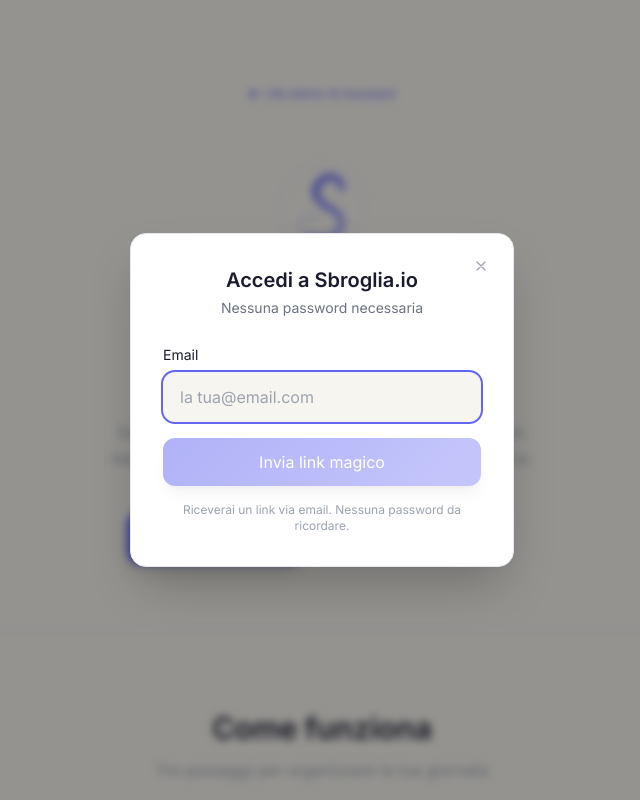
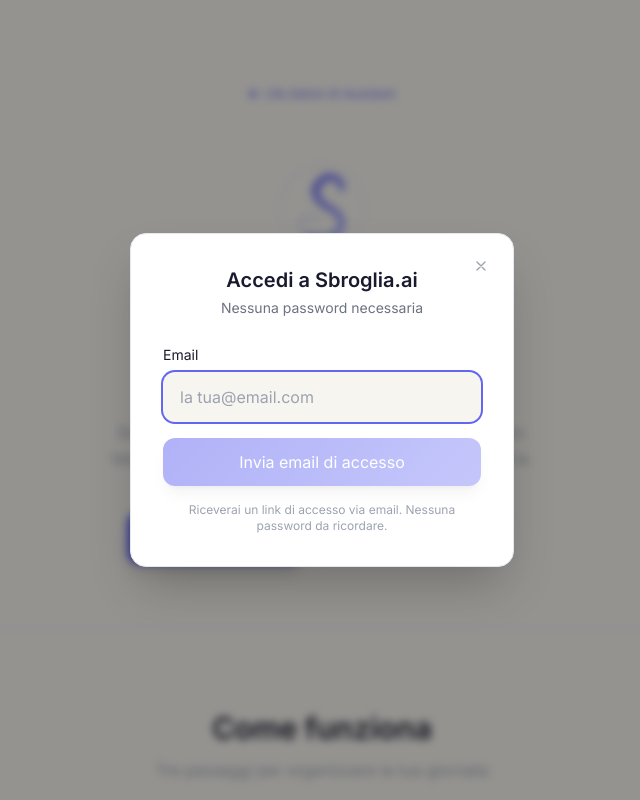
Before and after one commit to dariodis/Sbroglia.io, a Next.js app: page / in a window 1280 px wide. Both pictures are taken after a click on the button "Ho già un account". Shown: the top 800 px of the page, without its empty margins (318-958 px from the left). Built offline with nearby package versions, Linux system fonts and the light colour scheme; no server answers.

Commit message:
Rename Sbroglia.io to Sbroglia.ai, fix redirect, professionalize email copy

```diff
--- a/app/(app)/layout.tsx
+++ b/app/(app)/layout.tsx
@@ -12,7 +12,7 @@
   const user = await getAuthenticatedUser()
 
   if (!user) {
-    redirect('/login')
+    redirect('/')
   }
 
   return (
@@ -22,7 +22,7 @@
           <div className="flex items-center gap-3">
             <Image
               src="/sbroglia-logo.svg"
-              alt="Sbroglia.io"
+              alt="Sbroglia.ai"
               width={80}
               height={80}
               className="rounded-lg"
--- a/app/layout.tsx
+++ b/app/layout.tsx
@@ -9,9 +9,9 @@
 });
 
 export const metadata: Metadata = {
-  title: "Sbroglia.io — Life Admin AI Assistant",
+  title: "Sbroglia.ai — Life Admin AI Assistant",
   description:
-    "Togliti tutto il carico mentale. Descrivi cosa devi fare e Sbroglia.io organizza per te.",
+    "Togliti tutto il carico mentale. Descrivi cosa devi fare e Sbroglia.ai organizza per te.",
   icons: {
     icon: "/sbroglia-logo.svg",
   },
--- a/app/page.tsx
+++ b/app/page.tsx
@@ -43,14 +43,14 @@
 
           <Image
             src="/sbroglia-logo.svg"
-            alt="Sbroglia.io"
+            alt="Sbroglia.ai"
             width={120}
             height={120}
             priority
             className="mx-auto mb-6 animate-fade-in"
           />
           <h1 className="text-4xl sm:text-5xl font-bold tracking-tight mb-2 animate-slide-up gradient-text pb-1.5">
-            Sbroglia.io
+            Sbroglia.ai
           </h1>
           <p className="text-xl text-[var(--text-secondary)] mb-8 leading-relaxed animate-slide-up">
             Togliti tutto il carico mentale
@@ -229,7 +229,7 @@
         <div className="max-w-5xl mx-auto flex flex-col sm:flex-row items-center justify-between gap-4">
           <div className="flex items-center gap-2">
             <Image src="/sbroglia-logo.svg" alt="" width={24} height={24} />
-            <span className="text-sm text-[var(--text-tertiary)]">Sbroglia.io</span>
+            <span className="text-sm text-[var(--text-tertiary)]">Sbroglia.ai</span>
           </div>
           <p className="text-xs text-[var(--text-tertiary)]">
             Life Admin AI Assistant
--- a/components/LoginModal.tsx
+++ b/components/LoginModal.tsx
@@ -63,8 +63,8 @@
               Controlla la tua email
             </h2>
             <p className="text-sm text-[var(--text-secondary)] leading-relaxed">
-              Ti abbiamo inviato un link magico a <strong className="text-[var(--text-primary)]">{email}</strong>.<br />
-              Cliccalo per accedere senza password.
+              Abbiamo inviato un link di accesso a <strong className="text-[var(--text-primary)]">{email}</strong>.<br />
+              Cliccalo per accedere al tuo account.
             </p>
             <div className="mt-6 flex items-center justify-center gap-3">
               <button
@@ -85,7 +85,7 @@
           <>
             <div className="text-center mb-6">
               <h2 className="text-xl font-semibold text-[var(--text-primary)]">
-                Accedi a Sbroglia.io
+                Accedi a Sbroglia.ai
               </h2>
               <p className="text-sm text-[var(--text-secondary)] mt-1">
                 Nessuna password necessaria
@@ -128,11 +128,11 @@
                     </svg>
                     Invio in corso...
                   </span>
-                ) : 'Invia link magico'}
+                ) : 'Invia email di accesso'}
               </button>
 
               <p className="text-xs text-center text-[var(--text-tertiary)]">
-                Riceverai un link via email. Nessuna password da ricordare.
+                Riceverai un link di accesso via email. Nessuna password da ricordare.
               </p>
             </form>
 
```
Also changed, not shown: 2 other files (tests, documents, lock files or other folders).
